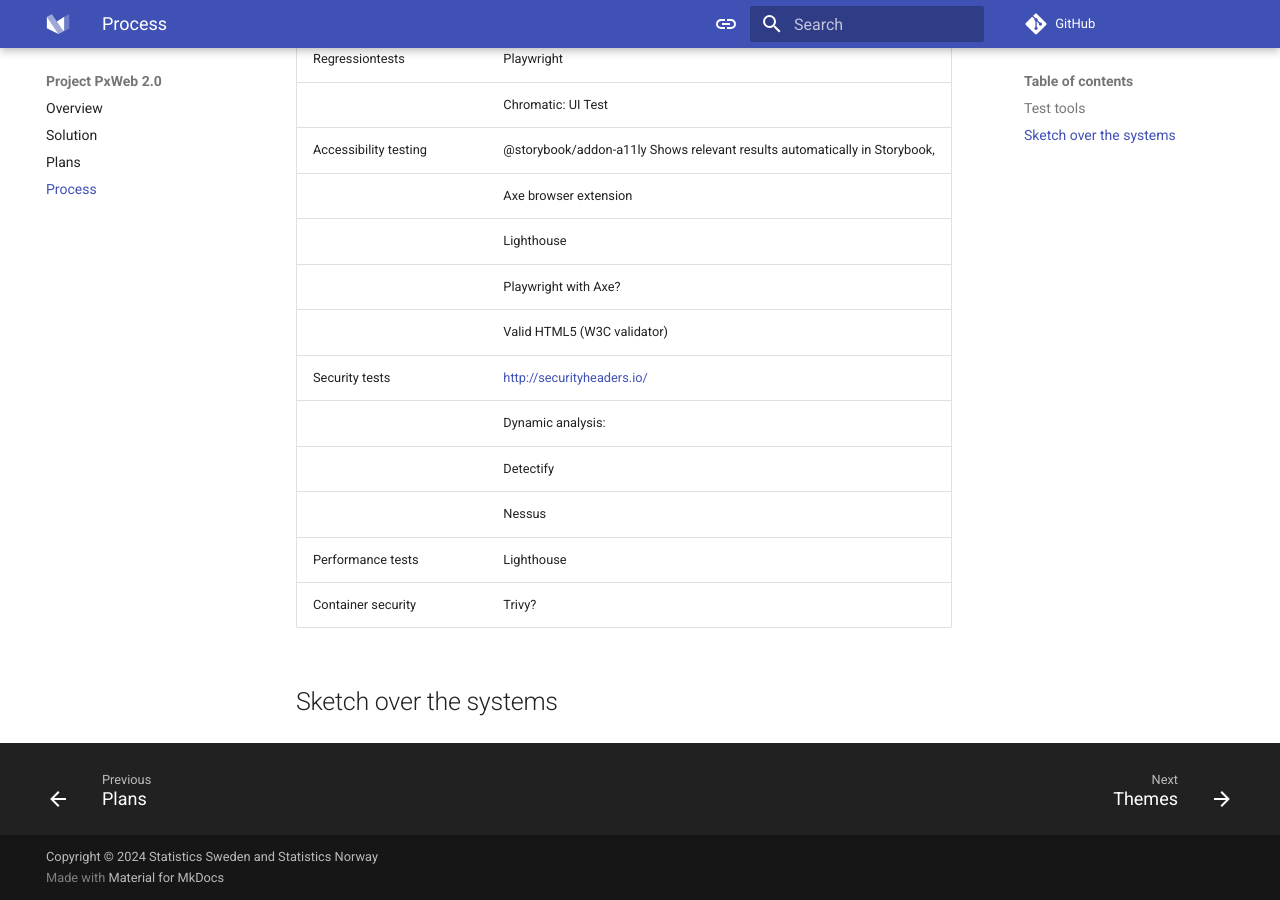
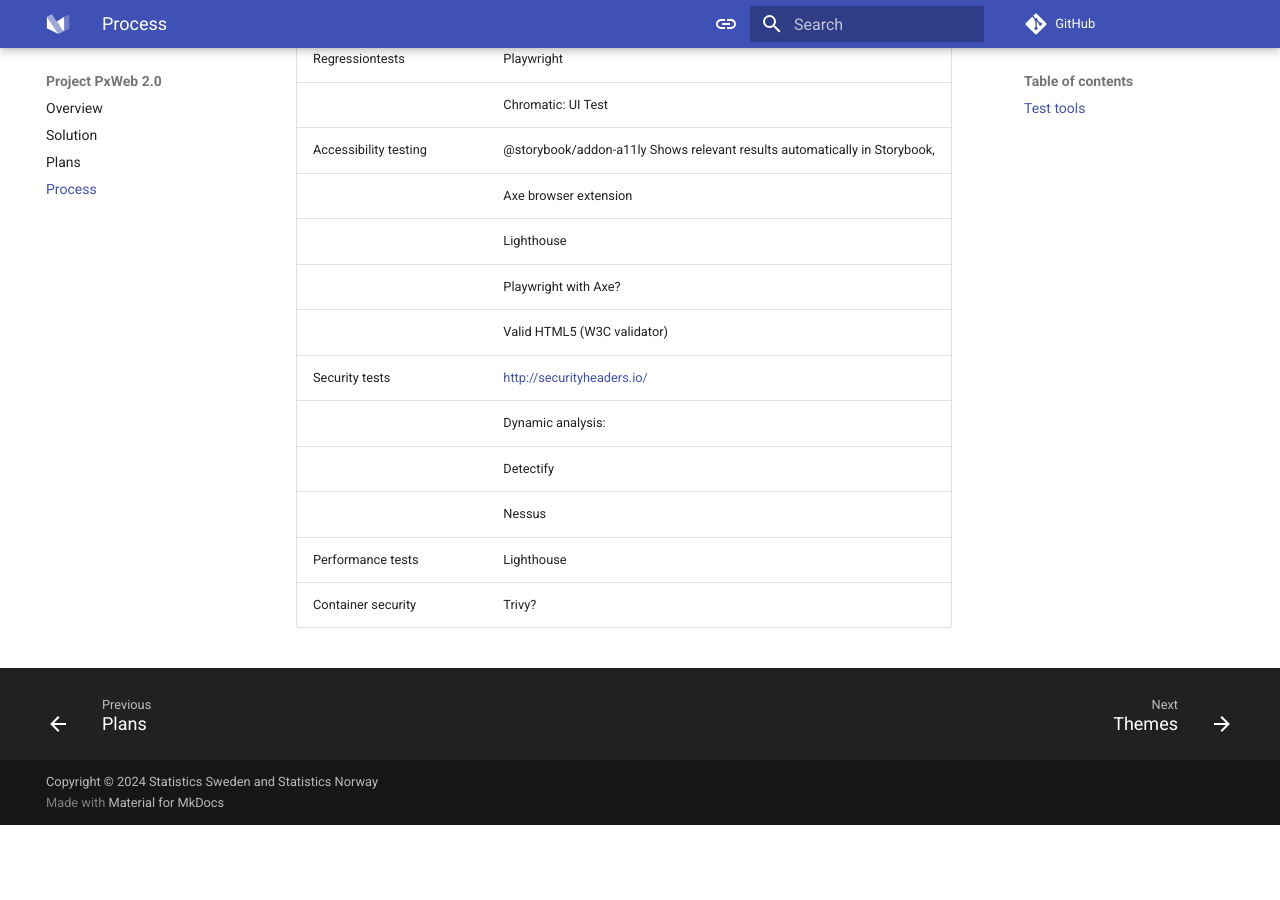
Before and after one commit to PxTools/PxWeb2, an MkDocs documentation site: the page built from docs/project/process.md, in a window 1280 px wide and 900 px high, scrolled down 893 px. Built offline with MkDocs 1.6.1 and Material for MkDocs 9.7.7, drawn with Linux system fonts in a browser that asks for light colours; comment, search, counter and statistics services are not loaded; after the commit the page ends 1718 px from its top, so only the background shows below that.

Commit message:
Update process.md

```diff
--- a/docs/project/process.md
+++ b/docs/project/process.md
@@ -30,7 +30,3 @@
 | |Nessus  |
 | Performance tests | Lighthouse |
 | Container security | Trivy? |
-
-
-
-## Sketch over the systems
```
